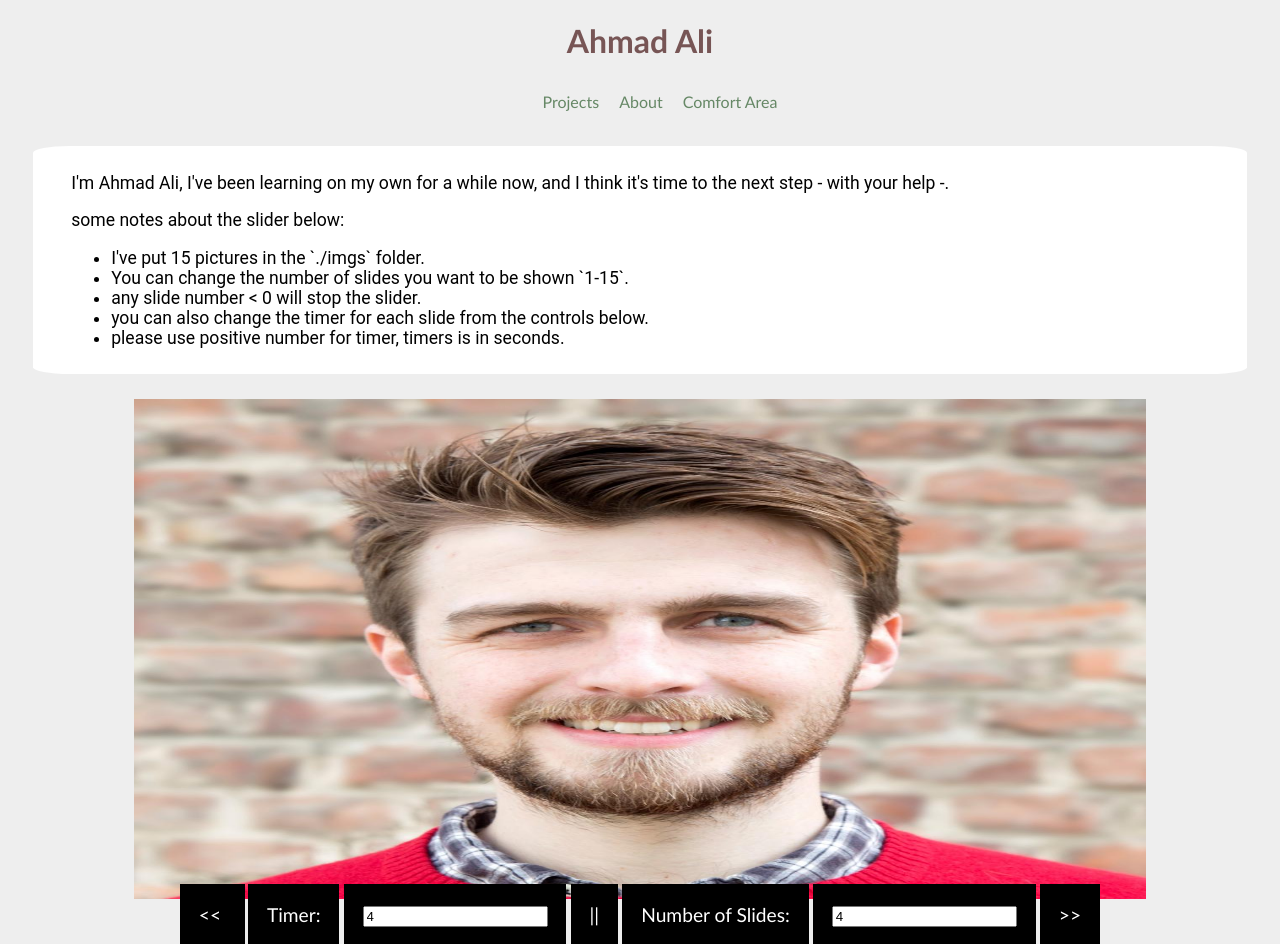
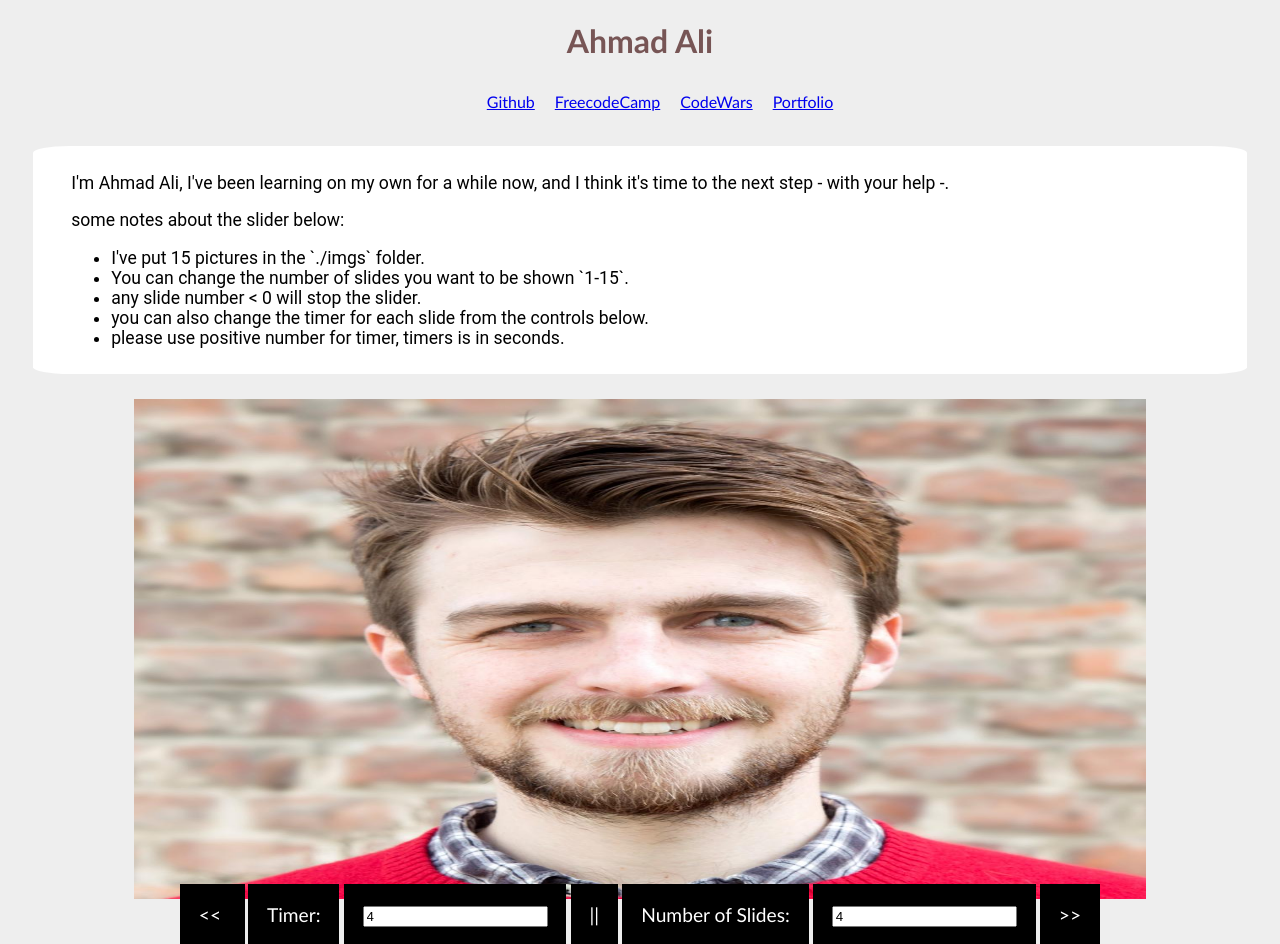
Before and after one commit to ahmad-ali14/Ahmad-Ali, a plain HTML site: page index.html in a window 1280 px wide. Drawn offline with Linux system fonts and the light colour scheme; no server answers.

Commit message:
social links

```diff
--- a/index.html
+++ b/index.html
@@ -10,9 +10,10 @@
     <header class="header" >
         <h1> Ahmad Ali </h1>
         <ul id="main-menu">
-          <li> Projects </h1>
-        <li> About </li>
-        <li> Comfort Area </li>
+        <li> <a target="_blank" href="https://github.com/ahmad-ali14">Github</a></li>
+        <li> <a target="_blank" href="https://www.freecodecamp.org/ahmad.ali">FreecodeCamp</a></li>
+        <li> <a target="_blank" href="https://www.codewars.com/users/ahmad.ali">CodeWars</a></li>
+        <li> <a target="_blank" href="https://www.ahmad-ali.co.uk/">Portfolio</a></li>
         </ul>
       </header>
     <div class="about">
```
